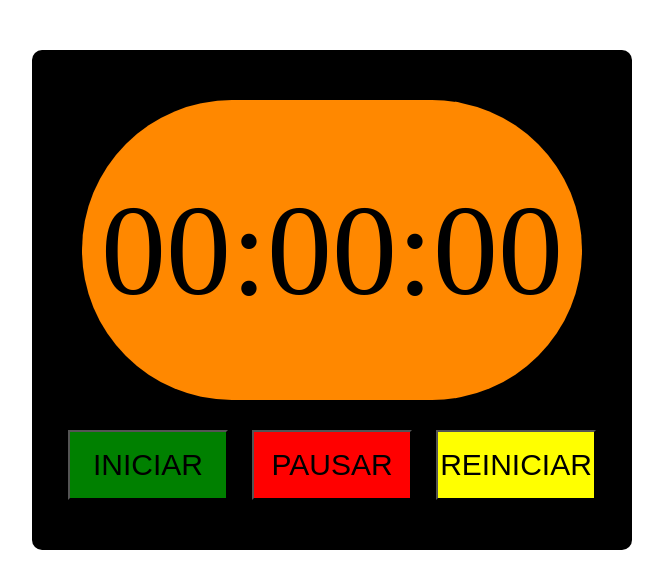
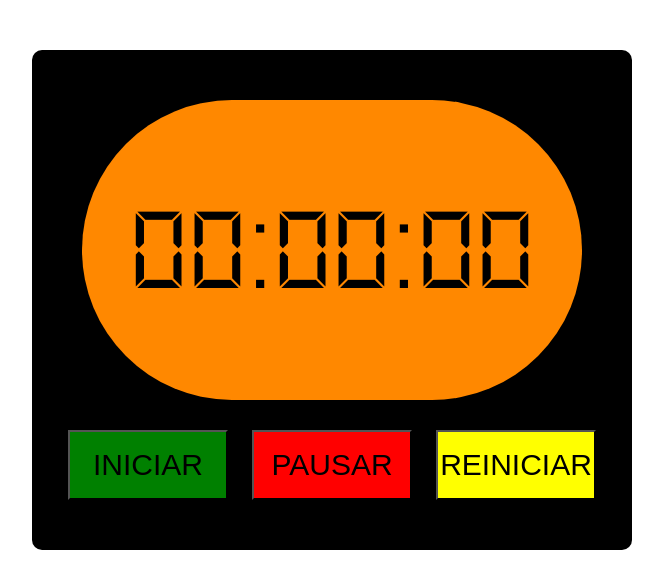
Before and after one commit to kevenpacheco/cronometro, a plain HTML site: page index.html in a window 1280 px wide. Shown: the whole page, without its empty margins (308-971 px from the left). Drawn offline with Linux system fonts and the light colour scheme.

Commit message:
Adição de nova fonte

```diff
--- a/styles.css
+++ b/styles.css
@@ -1,3 +1,8 @@
+@font-face {
+    font-family: relogio;
+    src: url(public/fonts/DS-DIGI.TTF)
+}
+
 * {
     margin: 0;
     padding: 0;
@@ -29,10 +34,8 @@ body {
     align-items: center;
     justify-content: center;
     border-radius: 500px;
-}
-
-.cronometro p {
-    font-size: 130px;
+    font-family: relogio;
+    font-size: 120px;
 }
 
 #start, #stop, #restart {
```
Also changed, not shown: public/fonts/DIGITAL.TXT (added), public/fonts/DS-DIGI.TTF (added), public/fonts/DS-DIGIB.TTF (added), public/fonts/DS-DIGII.TTF (added), public/fonts/DS-DIGIT.TTF (added), 1 other file.
